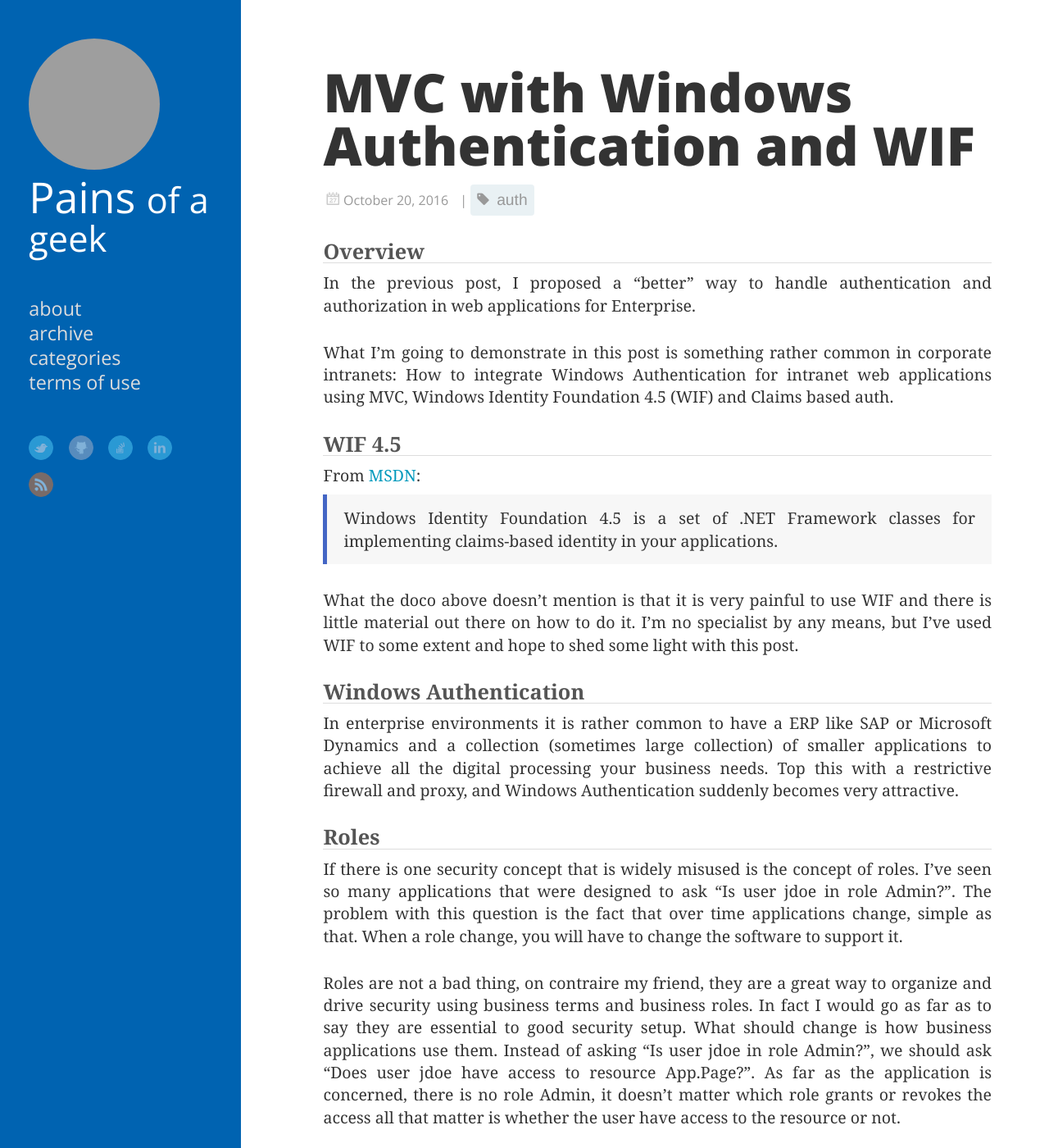
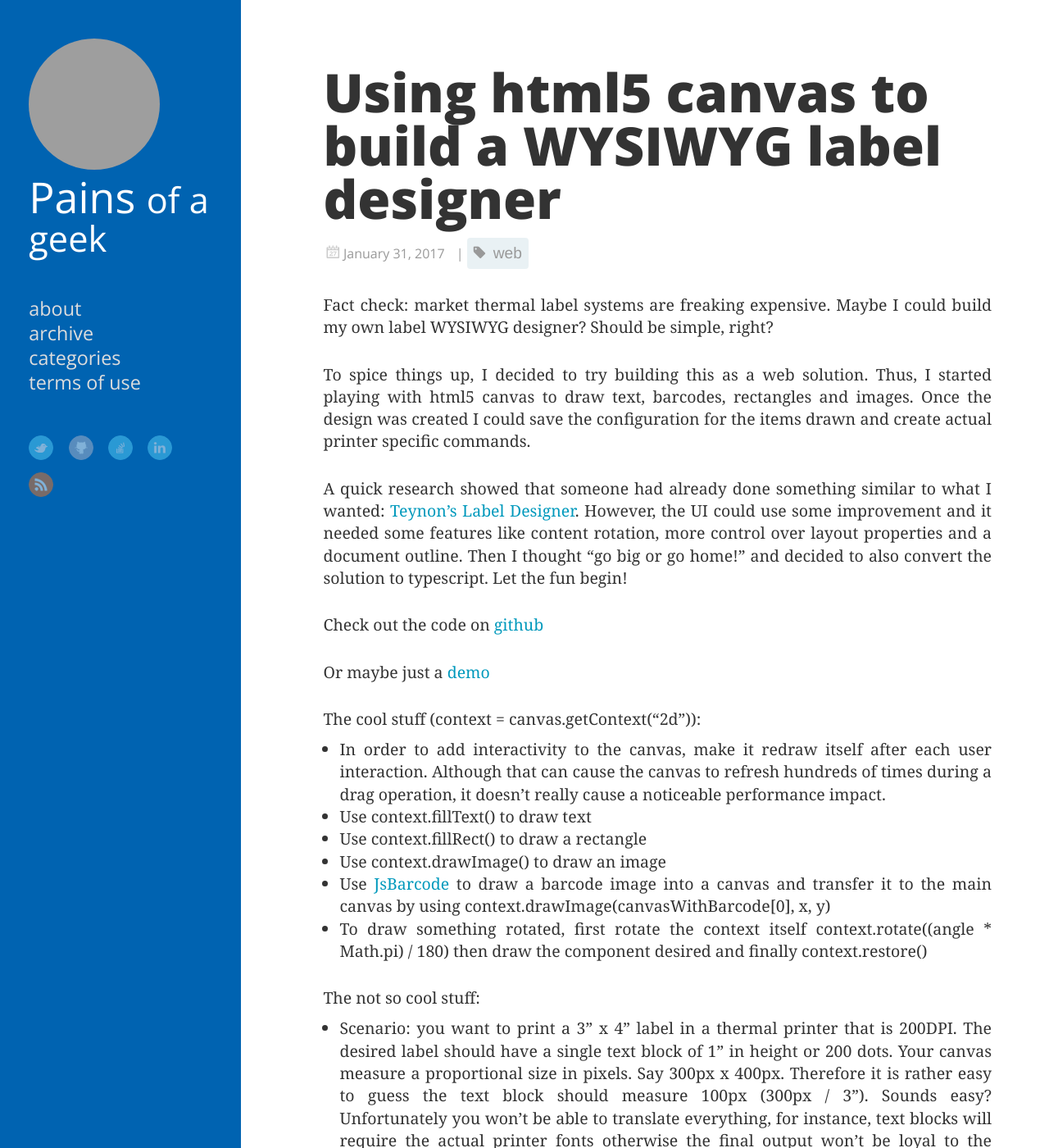
Before and after one commit to jlucaspains/blog, a Jekyll site: the page built from index.html, in a window 1280 px wide and 1400 px high. Shown: the whole window at 82% size. Built offline with Jekyll 4.4.1, drawn with Linux system fonts in a browser that asks for light colours; nearby versions of some CDN libraries; the list of posts is cut into pages by our own code; comment, search, counter and statistics services are not loaded; some of the changed text lies outside the part shown; grey boxes are pictures that could not be loaded.

Commit message:
New blog post; Corrections to about page; Corrections to previous post;

```diff
--- a/_posts/2016-10-20-MVC-with-WIF-and-claims-security.md
+++ b/_posts/2016-10-20-MVC-with-WIF-and-claims-security.md
@@ -26,10 +26,10 @@ In enterprise environments it is rather common to have a ERP like SAP or Microso
 ## Roles
 If there is one security concept that is widely misused is the concept of roles. I've seen so many applications that were designed to ask "Is user jdoe in role Admin?". The problem with this question is the fact that over time applications change, simple as that. When a role change, you will have to change the software to support it.
 
-Roles are not a bad thing, on contraire my friend, they are a great way to organize and drive security using business terms and business roles. In fact I would go as far as to say they are essential to good security setup. What should change is how business applications use them. Instead of asking "Is user jdoe in role Admin?", we should ask "Does user jdoe have access to resource App.Page?". As far as the application is concerned, there is no role Admin, it doesn't matter which role grants or revokes the access all that matter is whether the user have access to the resource or not.
+Roles are not a bad thing, on contraire my friend, they are a great way to organize and drive security using business terms and business roles. In fact I would go as far as to say they are essential to a good security setup. What should change is how LOB applications use them. Instead of asking "Is user jdoe in role Admin?", we should ask "Does user jdoe have access to resource App.Page?". As far as the application is concerned, there is no role Admin, it doesn't matter which role grants or revokes the access all that matter is whether the user have access to the resource or not.
 
 ## Claim
-Disclaimer: The below is an extract of [MSDN](https://msdn.microsoft.com/en-us/library/ee517291.aspx)
+Disclaimer: below is an extract of [MSDN](https://msdn.microsoft.com/en-us/library/ee517291.aspx)
 
 A claim is a piece of information used to identity something. It can be a name, e-mail, resource access or anything describing such thing. It is issued and signed by an issuer and you should only trust the claim as much as you trust the issuer itself. WIF represents claims with a Claim type, which has an Issuer property that allows you to find out who issued the claim.
 
--- /dev/null
+++ b/_posts/2017-1-31-Using-canvas-to-design-label.md
@@ -0,0 +1,34 @@
+---
+layout: post
+title: "Using html5 canvas to build a WYSIWYG label designer"
+date: 2017-1-31
+comments: true
+sharing: true
+categories: web
+---
+
+Fact check: market thermal label systems are freaking expensive. Maybe I could build my own label WYSIWYG designer? Should be simple, right?
+
+To spice things up, I decided to try building this as a web solution. Thus, I started playing with html5 canvas to draw text, barcodes, rectangles and images. Once the design was created I could save the configuration for the items drawn and create actual printer specific commands.
+
+A quick research showed that someone had already done something similar to what I wanted: [Teynon's Label Designer](https://github.com/teynon/ZPL-Label-Designer). However, the UI could use some improvement and it needed some features like content rotation, more control over layout properties and a document outline. Then I thought "go big or go home!" and decided to also convert the solution to typescript. Let the fun begin!
+
+Check out the code on [github](https://github.com/jlucaspains/Label-Designer)
+
+Or maybe just a [demo](https://jlucaspains.github.io/Label-Designer/index.html)
+
+The cool stuff (context = canvas.getContext("2d")):
+* In order to add interactivity to the canvas, make it redraw itself after each user interaction. Although that can cause the canvas to refresh hundreds of times during a drag operation, it doesn't really cause a noticeable performance impact.
+* Use context.fillText() to draw text
+* Use context.fillRect() to draw a rectangle
+* Use context.drawImage() to draw an image
+* Use [JsBarcode](https://github.com/lindell/JsBarcode) to draw a barcode image into a canvas and transfer it to the main canvas by using context.drawImage(canvasWithBarcode[0], x, y)
+* To draw something rotated, first rotate the context itself context.rotate((angle * Math.pi) / 180) then draw the component desired and finally context.restore()
+
+The not so cool stuff:
+* Scenario: you want to print a 3" x 4" label in a thermal printer that is 200DPI. The desired label should have a single text block of 1" in height or 200 dots. Your canvas measure a proportional size in pixels. Say 300px x 400px. Therefore it is rather easy to guess the text block should measure 100px (300px / 3"). Sounds easy? Unfortunately you won't be able to translate everything, for instance, text blocks will require the actual printer fonts otherwise the final output won't be loyal to the design.
+* The conversion of the canvas components metadata to printer command can be troublesome. There are multiple printer languages and each printer model has slight differences.
+
+To make this work correctly it is essential that you have access to the printer fonts. Also, there might be some customization for each printer model you want to support.
+
+That's all for now. Have fun!
```
Also changed, not shown: about.md (+4 -4 lines).
